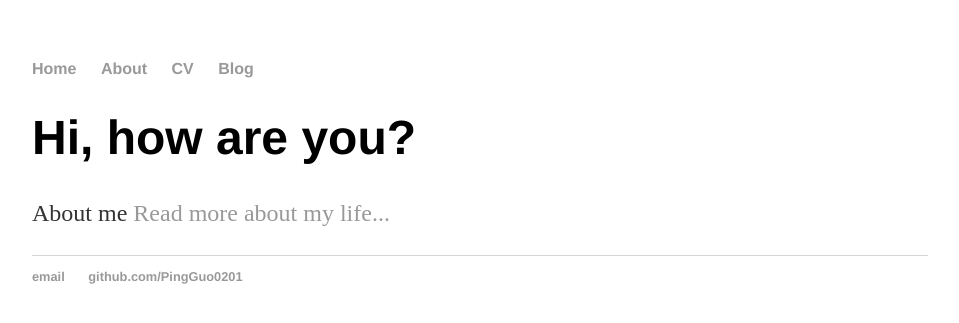
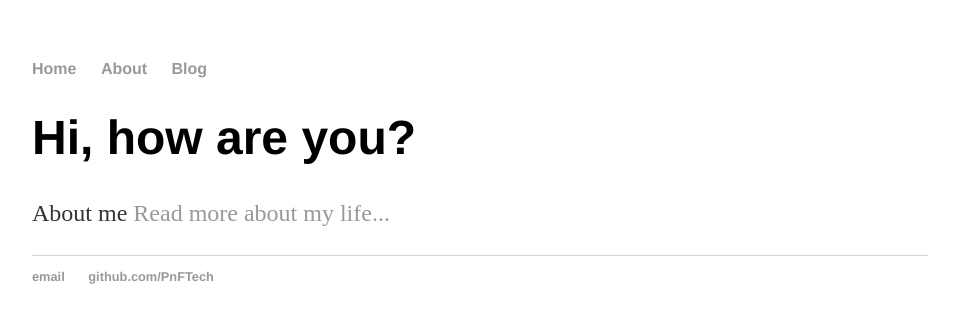
Before and after one commit to RagingTiger/PnFTech.github.io, a Jekyll site: the page built from index.html, in a window 1280 px wide. Shown: the top 323 px of the page, without its empty margins (160-1119 px from the left). Built offline with Jekyll 4.4.1, drawn with Linux system fonts in a browser that asks for light colours.

Commit message:
edited html

```diff
--- a/_layouts/default.html
+++ b/_layouts/default.html
@@ -10,7 +10,7 @@
 	    		<ul>
 	        		<li><a href="/">Home</a></li>
 		        	<li><a href="/about">About</a></li>
-	        		<li><a href="/cv">CV</a></li>
+	        		<!--<li><a href="/cv">CV</a></li> -->
 	        		<li><a href="/blog">Blog</a></li>
 	    		</ul>
 			</nav>
@@ -21,8 +21,8 @@
 			</div><!-- /.container -->
 			<footer>
 	    		<ul>
-	        		<li><a href="mailto:pingg104@gmail.com">email</a></li>
-	        		<li><a href="https://github.com/pingguo0201">github.com/PingGuo0201</a></li>
+	        		<li><a href="mailto:tessaypnf@outlook.com">email</a></li>
+	        		<li><a href="https://github.com/PnFTech">github.com/PnFTech</a></li>
 				</ul>
 			</footer>
 		</body>
```
